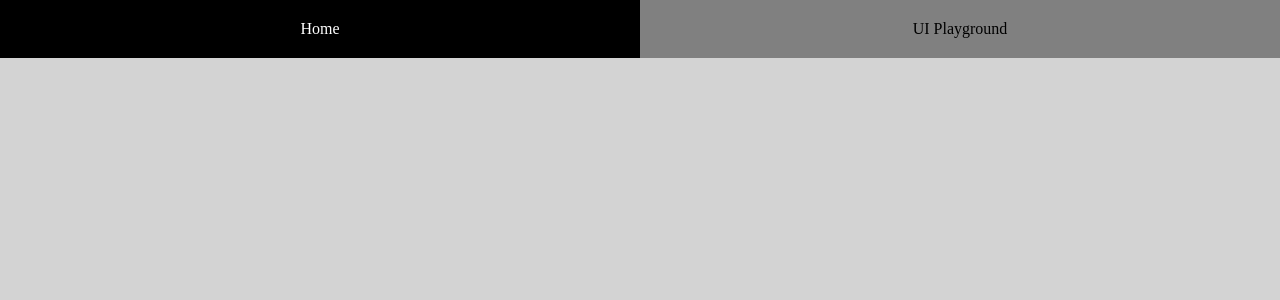
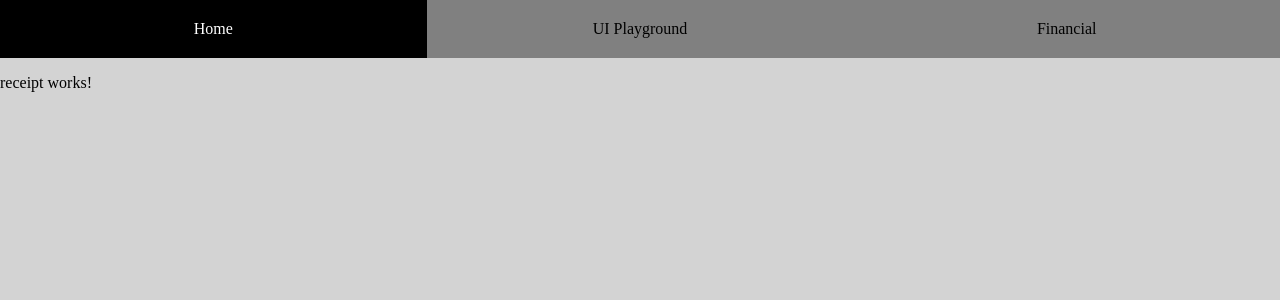
Before and after one commit to JChieftainK/jchieftaink.github.io, an Angular app: page /financial in a window 1280 px wide. Before the commit this address led to /. Shown: the top 300 px of the page. Built offline with nearby package versions, Linux system fonts and the light colour scheme.

Commit message:
add financial tab

```diff
--- a/src/app/app-routing.module.ts
+++ b/src/app/app-routing.module.ts
@@ -5,6 +5,10 @@ const routes: Routes = [
   {
     path: 'ui-playground',
     loadChildren: './features/ui-playground/ui-playground.module#UiPlaygroundModule'
+  },
+  {
+    path: 'financial',
+    loadChildren: './features/financial/financial.module#FinancialModule'
   }
 ];
 
--- a/src/app/core/header/header.component.ts
+++ b/src/app/core/header/header.component.ts
@@ -16,6 +16,10 @@ export class HeaderComponent implements OnInit {
     {
       label: 'UI Playground',
       value: '/ui-playground'
+    },
+    {
+      label: 'Financial',
+      value: '/financial'
     }
   ];
 
--- /dev/null
+++ b/src/app/features/financial/receipt/receipt.component.html
@@ -0,0 +1,3 @@
+<p>
+  receipt works!
+</p>
--- /dev/null
+++ b/src/app/features/financial/receipt/receipt.component.ts
@@ -0,0 +1,15 @@
+import { Component, OnInit } from '@angular/core';
+
+@Component({
+  selector: 'app-receipt',
+  templateUrl: './receipt.component.html',
+  styleUrls: ['./receipt.component.scss']
+})
+export class ReceiptComponent implements OnInit {
+
+  constructor() { }
+
+  ngOnInit() {
+  }
+
+}
```
Also changed, not shown: src/app/features/financial/financial-routing.module.ts (added, +16 -0 lines), src/app/features/financial/financial.module.ts (added, +14 -0 lines), src/app/features/financial/receipt/receipt.component.scss (added), 9 other files (tests, documents, lock files or other folders).
